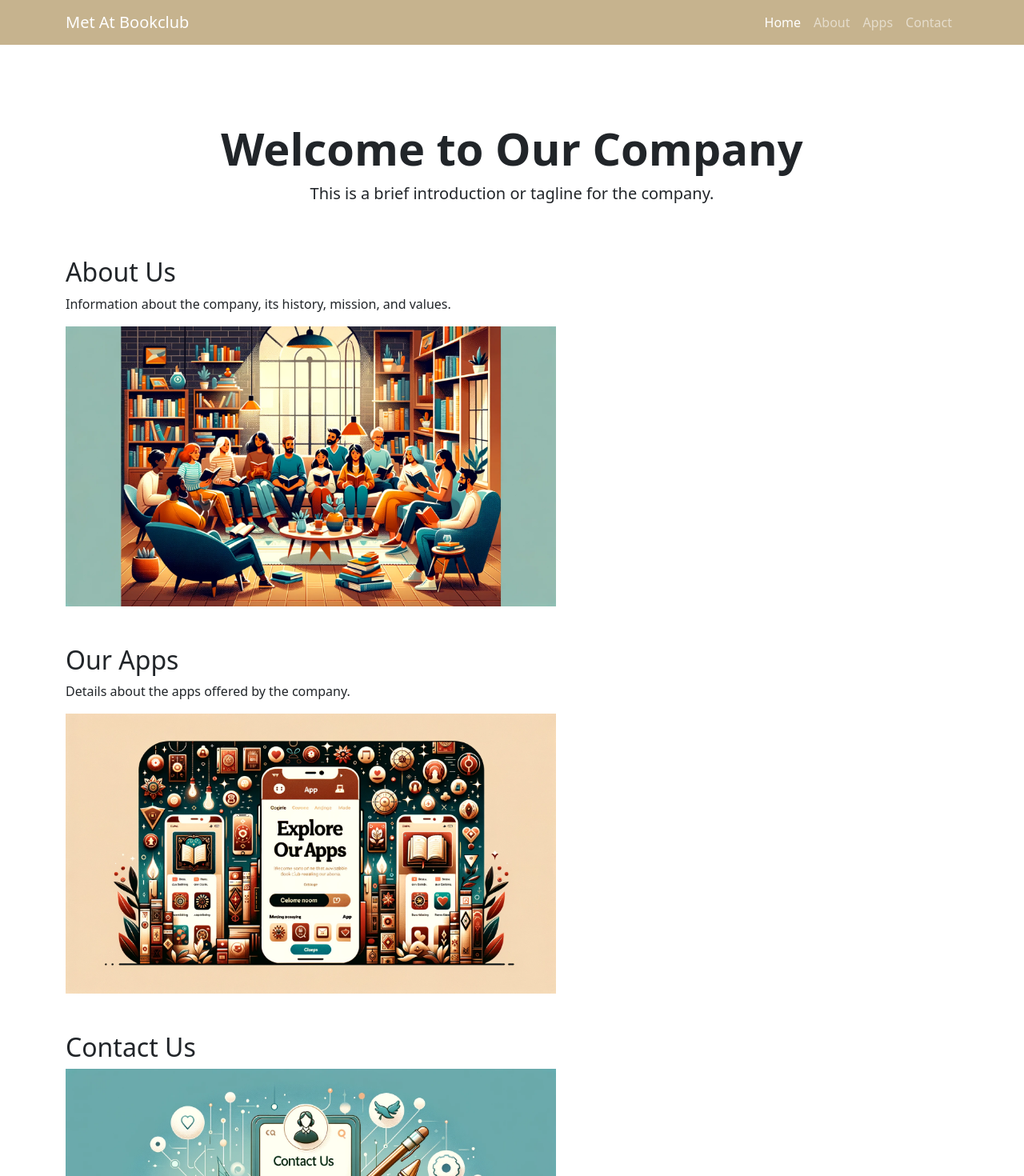
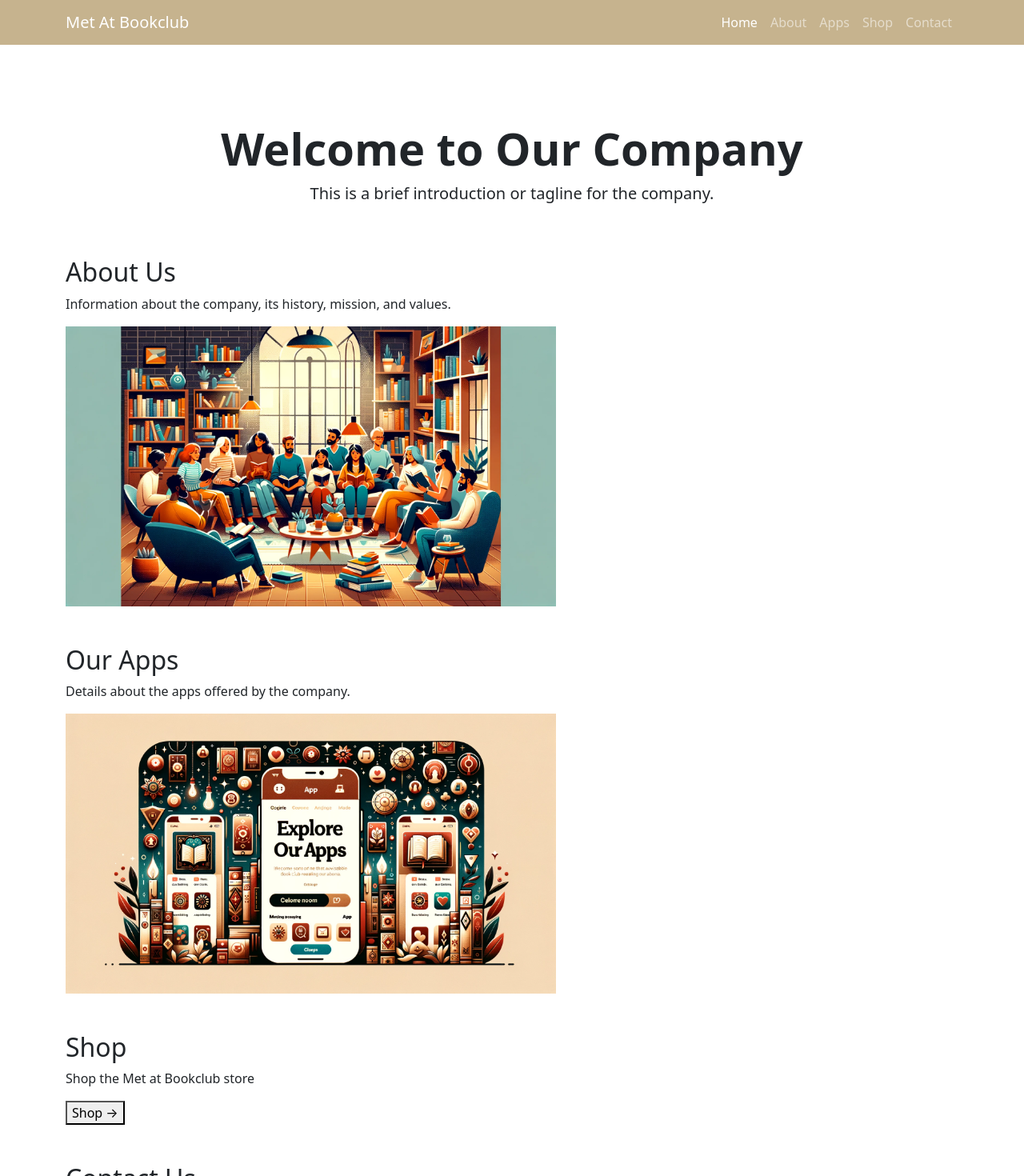
Before and after one commit to TiannaLopes/bookclub-web, a Vue app: page / in a window 1280 px wide. Shown: the top 1470 px of the page at 80% size. Built offline with nearby package versions, Linux system fonts and the light colour scheme.

Commit message:
Adding shop view

```diff
--- a/src/components/HeaderView.vue
+++ b/src/components/HeaderView.vue
@@ -24,6 +24,9 @@
           <li class="nav-item">
             <a class="nav-link" href="#apps">Apps</a>
           </li>
+              <li class="nav-item">
+            <a class="nav-link" href="#shop">Shop</a>
+          </li>
           <li class="nav-item">
             <a class="nav-link" href="#contact">Contact</a>
           </li>
--- a/src/router/index.js
+++ b/src/router/index.js
@@ -3,6 +3,7 @@ import { createRouter, createWebHistory } from "vue-router";
 import HomeView from "@/views/HomeView.vue";
 import AboutView from "@/views/AboutView.vue";
 import AppsView from "@/views/AppsView.vue";
+import ShopView from "@/views/ShopView.vue";
 import ContactView from "@/views/ContactView.vue";
 import PrivacyPolicyView from "@/views/PrivacyPolicyView.vue";
 
@@ -22,6 +23,11 @@ const routes = [
     name: "Apps",
     component: AppsView,
   },
+   {
+    path: "/shop",
+    name: "Shop",
+    component: ShopView,
+  },
   {
     path: "/contact",
     name: "Contact",
--- a/src/views/HomeView.vue
+++ b/src/views/HomeView.vue
@@ -36,6 +36,15 @@
         </div>
       </div>
 
+         <div class="row mb-5" id="apps">
+        <div class="col">
+          <h2>Shop</h2>
+          <p>Shop the Met at Bookclub store</p>
+          <button   @click="navigateToOurShop()">Shop &rarr;</button>
+
+        </div>
+      </div>
+
       <div class="row mb-5" id="contact">
         <div class="col">
           <h2>Contact Us</h2>
@@ -62,6 +71,9 @@ export default {
     },  navigateToOurApps() {
       this.$router.push({ name: "Apps" });
     },
+    navigateToOurShop(){
+      this.$router.push({ name: "Shop" });
+    }
   },
 };
 </script>
--- /dev/null
+++ b/src/views/ShopView.vue
@@ -0,0 +1,11 @@
+<template>
+  <div>Shopping page...</div>
+</template>
+<script>
+export default {
+  name: "ShopView",
+  components: {},
+};
+</script>
+
+<style scoped></style>
```
